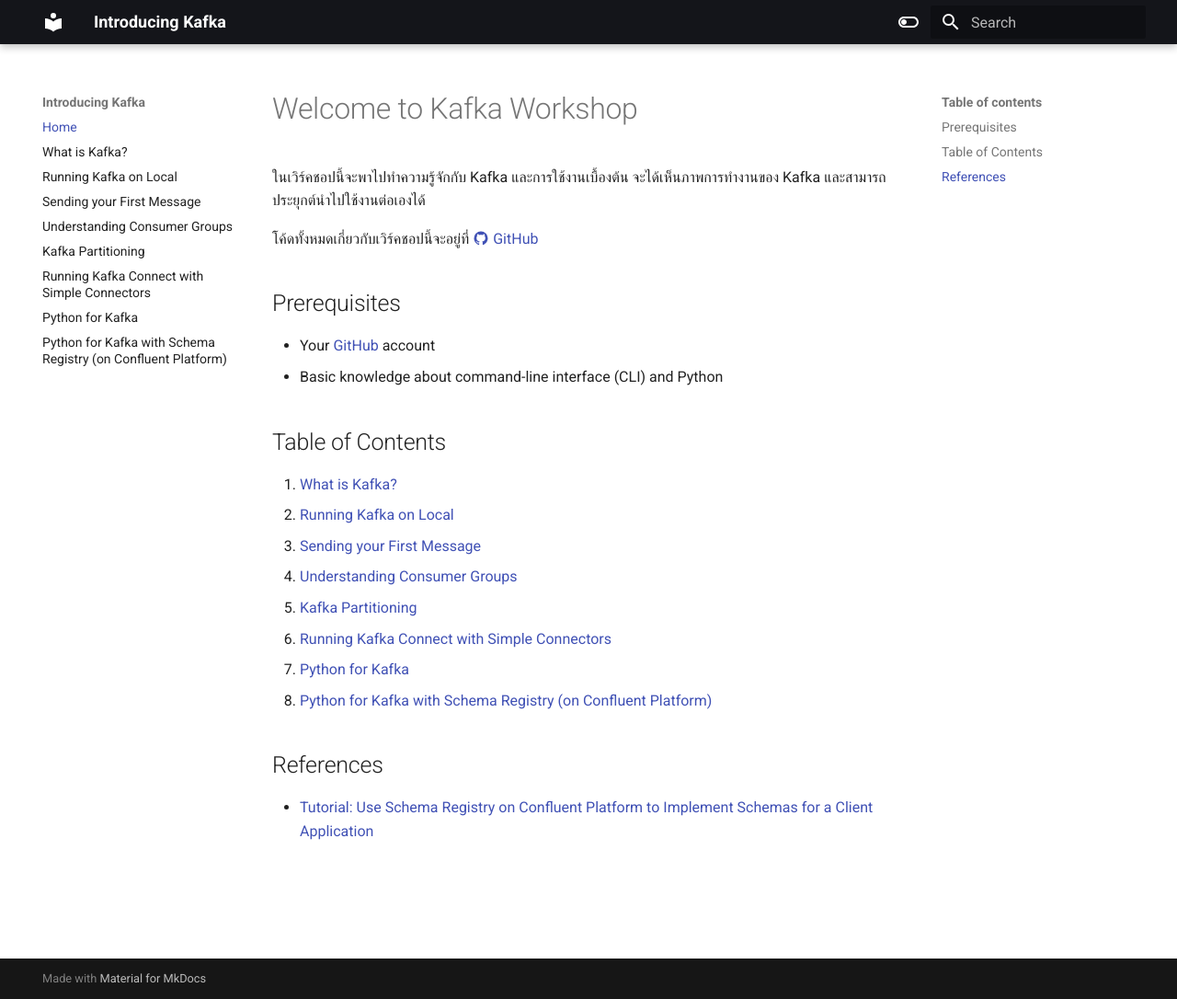
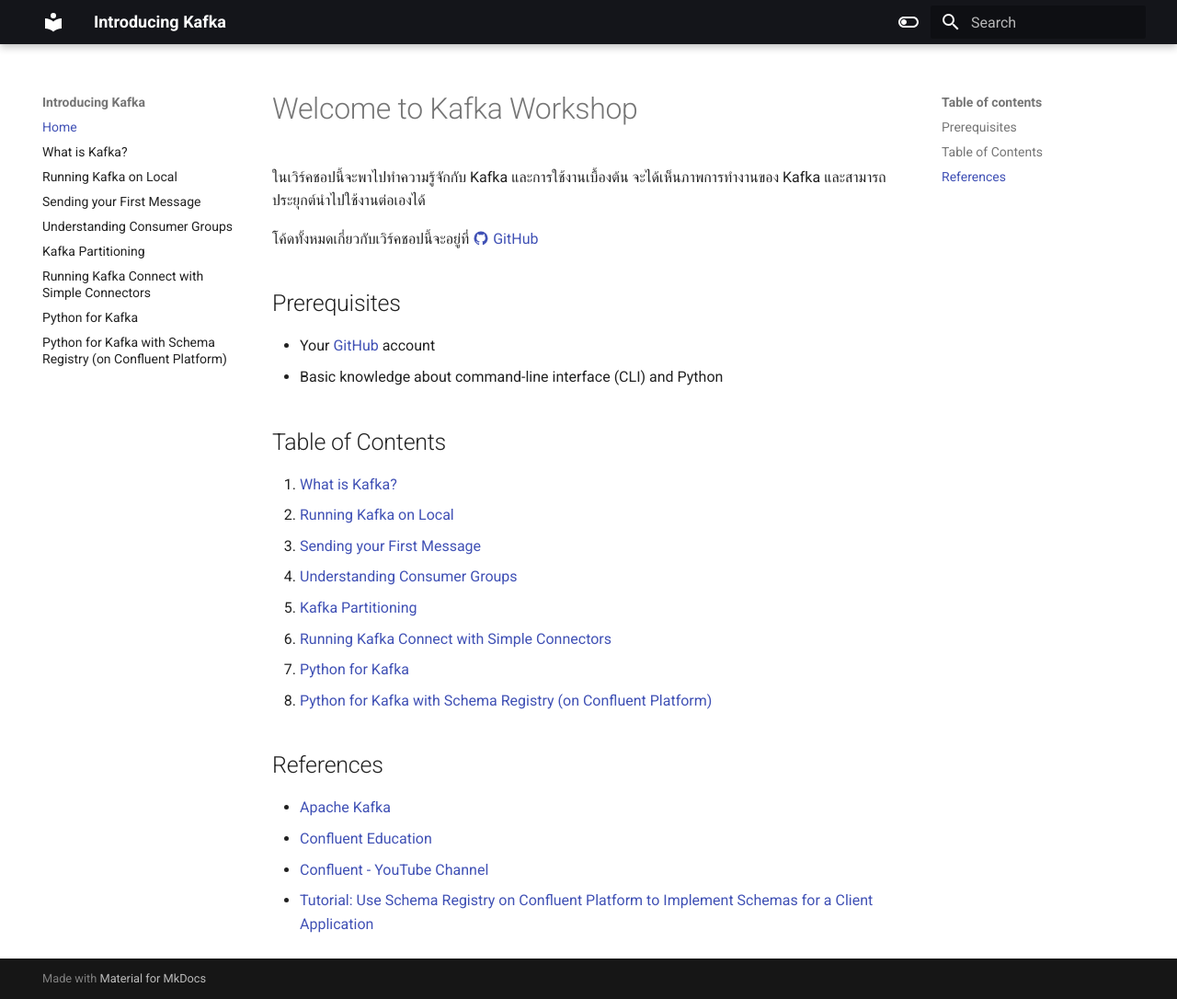
Before and after one commit to zkan/introducing-kafka, an MkDocs documentation site: the page built from docs/index.md, in a window 1280 px wide and 1086 px high. Shown: the whole window at 92% size. Built offline with MkDocs 1.6.1 and Material for MkDocs 9.7.7, drawn with Linux system fonts in a browser that asks for light colours.

Commit message:
Add more references

```diff
--- a/docs/index.md
+++ b/docs/index.md
@@ -23,4 +23,7 @@
 
 ## References
 
+* [Apache Kafka](https://kafka.apache.org/){target=_blank}
+* [Confluent Education](https://www.confluent.io/training/){target=_blank}
+* [Confluent - YouTube Channel](https://www.youtube.com/channel/UCmZz-Gj3caLLzEWBtbYUXaA){target=_blank}
 * [Tutorial: Use Schema Registry on Confluent Platform to Implement Schemas for a Client Application](https://docs.confluent.io/platform/current/schema-registry/schema_registry_onprem_tutorial.html){target=_blank}
```
